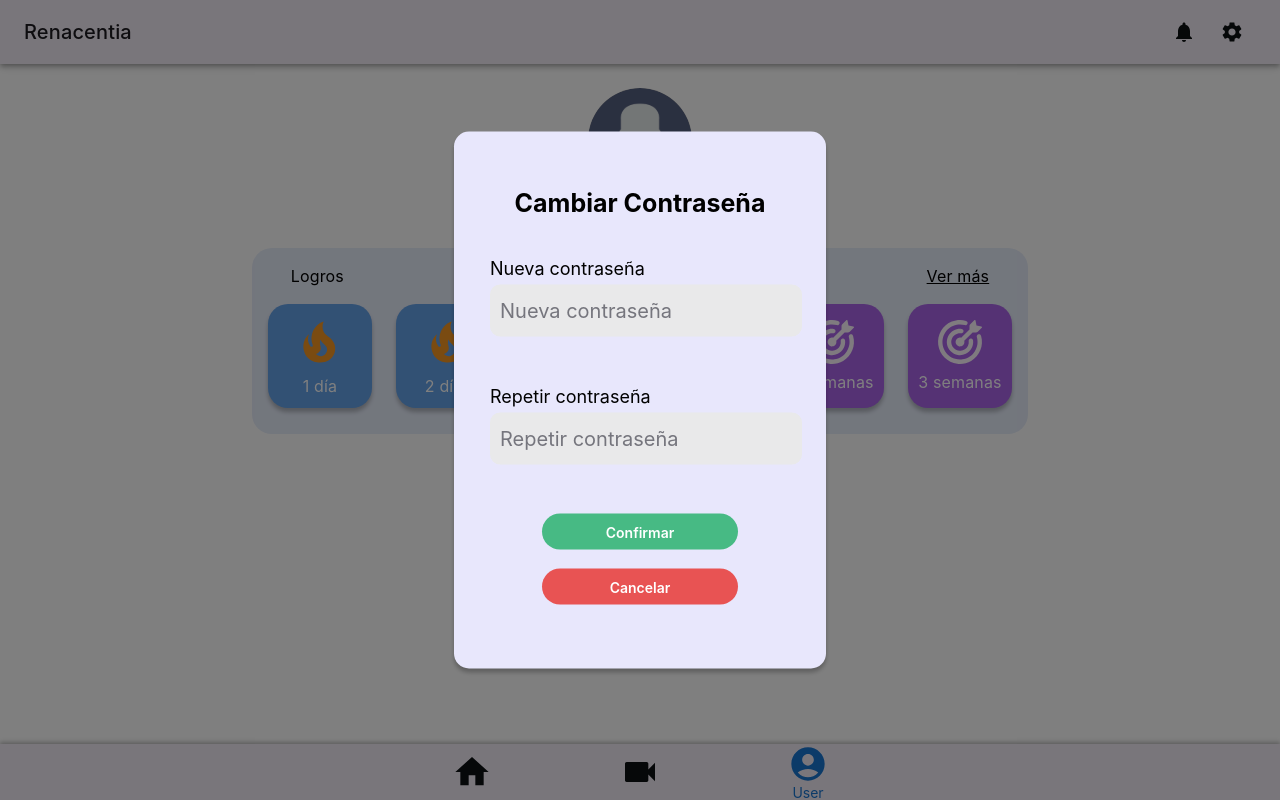
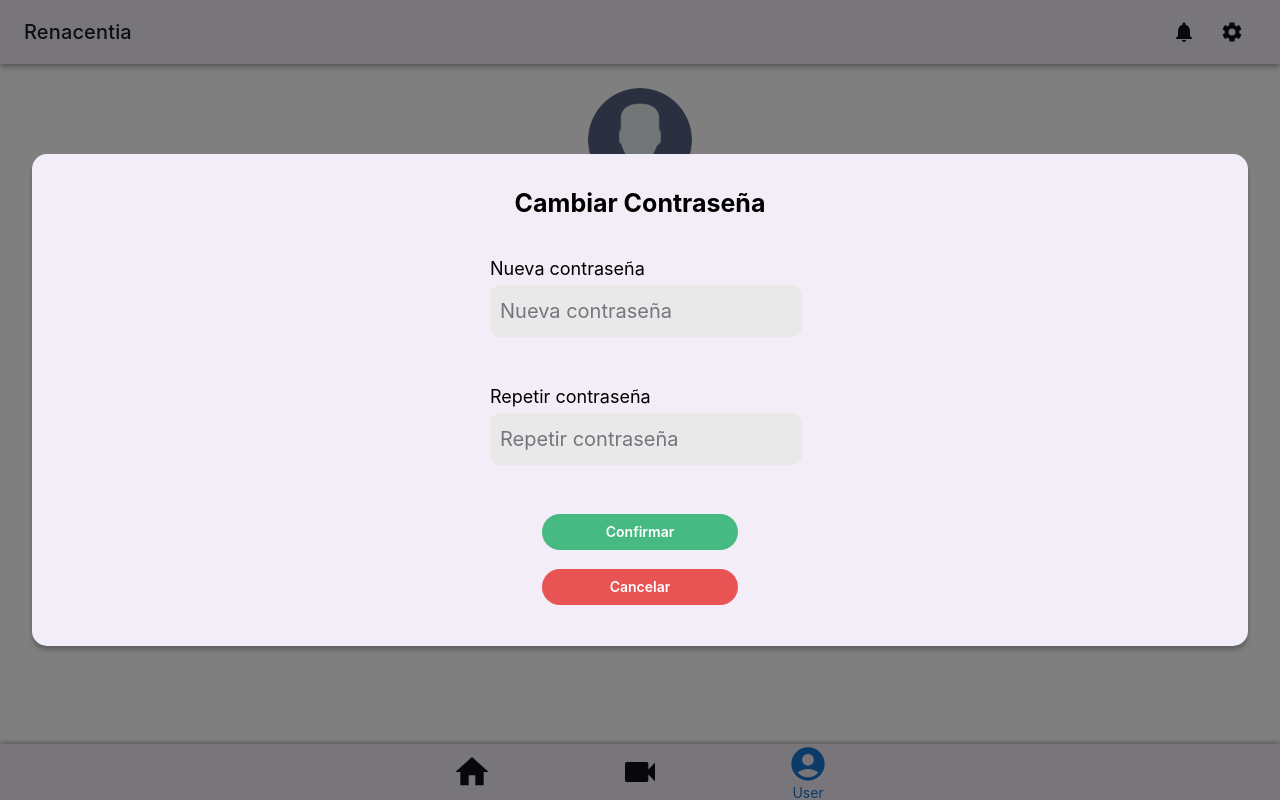
Before and after one commit to GATLA-Meditations/GATLA-Frontend, a Next.js app: page /profile in a window 1280 px wide. Both pictures are taken after a click on the button "Cambiar contraseña". Built offline with nearby package versions, Linux system fonts and the light colour scheme.

Commit message:
GTL-166 bug fixing

```diff
--- a/src/components/ChangePassword/styles.css
+++ b/src/components/ChangePassword/styles.css
@@ -1,14 +1,14 @@
 .container {
     display: flex;
-    width: 372px;
-    height: 525px;
+    width: 95%;
+    height: 60%;
     padding-bottom: 12px;
     flex-direction: column;
     justify-content: center;
     align-items: center;
     flex-shrink: 0;
     border-radius: 15px;
-    background: var(--primary-100, #e8e7fc);
+    background: var(--bg-color);
     box-shadow: 0 4px 4px 0 rgba(0, 0, 0, 0.25);
     position: absolute;
     top: 50%;
```
Also changed, not shown: src/pages/testpassmodal/index.tsx (deleted, +0 -13 lines).
